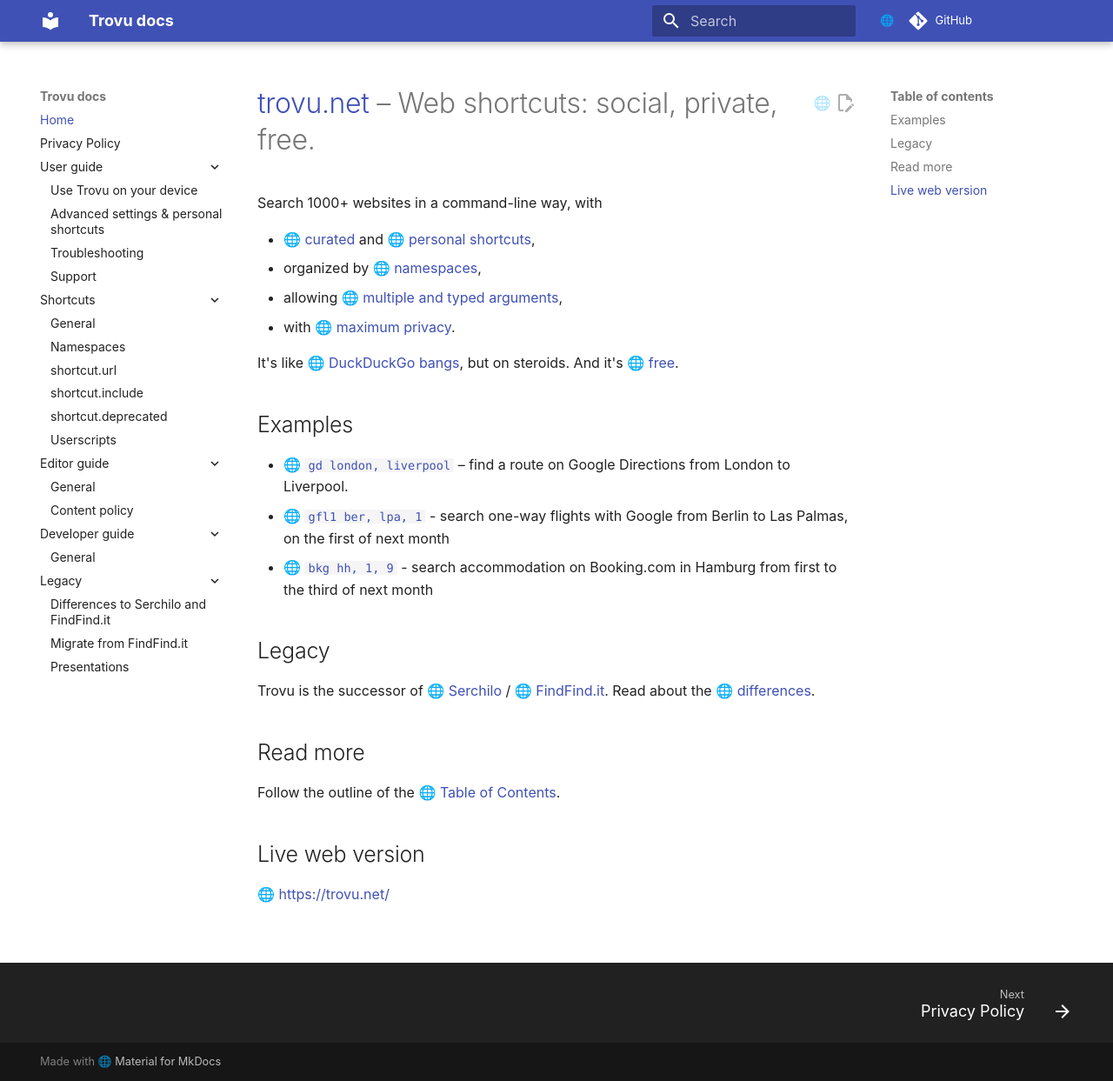
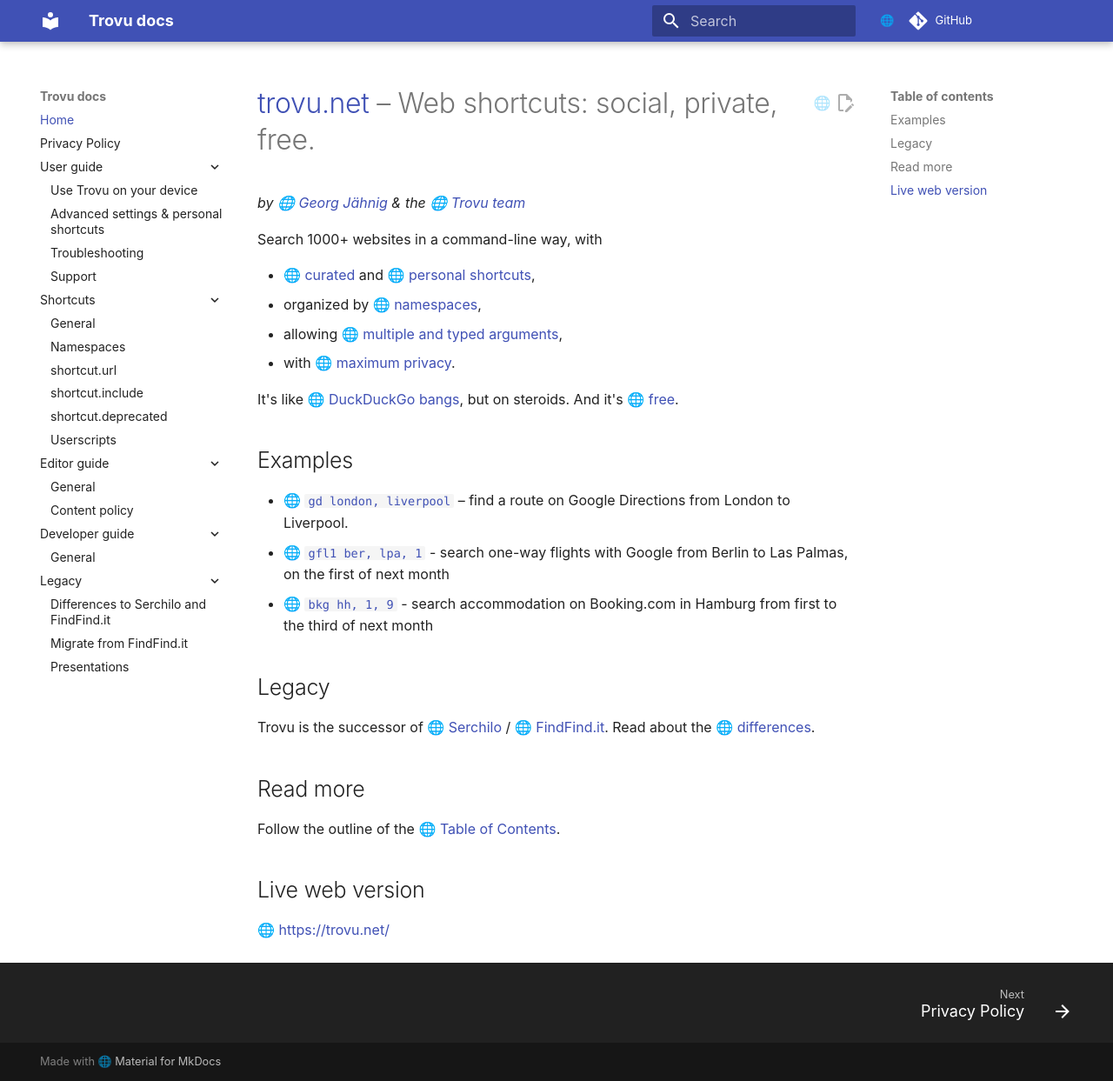
Before and after one commit to trovu/trovu, an MkDocs documentation site: the page built from docs/index.md, in a window 1280 px wide and 1243 px high. Shown: the whole window at 87% size. Built offline with MkDocs 1.6.1 and Material for MkDocs 9.7.7, drawn with Linux system fonts in a browser that asks for light colours; comment, search, counter and statistics services are not loaded.

Commit message:
Add authors.

```diff
--- a/docs/index.md
+++ b/docs/index.md
@@ -1,4 +1,6 @@
 # [trovu.net](https://trovu.net/) – Web shortcuts: social, private, free.
+
+_by [Georg Jähnig](https://github.com/georgjaehnig/) & the [Trovu team](https://github.com/orgs/trovu/teams/editors)_
 
 Search 1000+ websites in a command-line way, with
 
```
